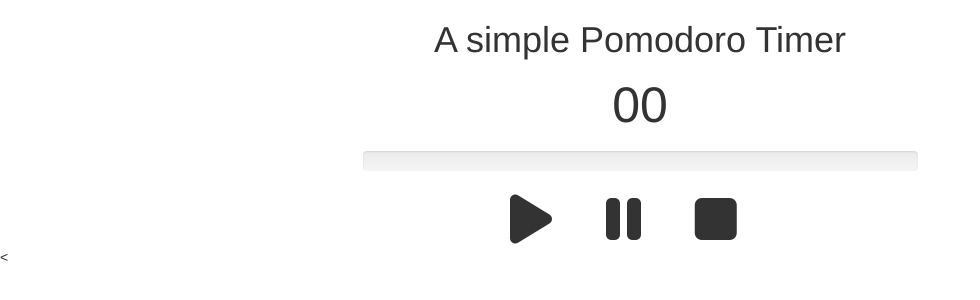
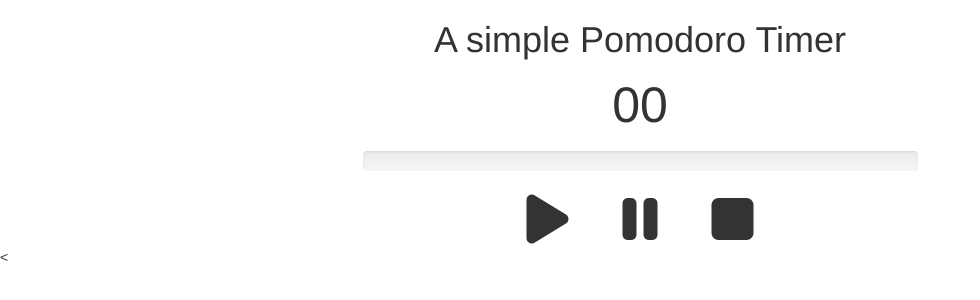
Before and after one commit to VonStruddle/JS-timer, a plain HTML site: page index.html in a window 1280 px wide. Shown: the whole page, without its empty margins (0-980 px from the left). Drawn offline with nearby package versions, Linux system fonts and the light colour scheme.

Commit message:
Icons now properly centered

```diff
--- a/index.html
+++ b/index.html
@@ -36,7 +36,7 @@
     		</div> <!-- end first row -->
 
     		<div class="row">
-	    		<div class="col-md-4 col-md-offset-4">
+	    		<div class="col-md-12 text-center">
 	    			<i class="fa fa-play fa-4x" aria-hidden="true"></i>
 	    			<i class="fa fa-pause fa-4x" aria-hidden="true"></i>
 					<i class="fa fa-stop fa-4x" aria-hidden="true"></i>
--- a/style.css
+++ b/style.css
@@ -2,7 +2,7 @@
 	font-size: 5rem;
 }
 
-.fa {
+.fa-pause, .fa-stop {
 	margin-left: 50px;
 }
 
```
